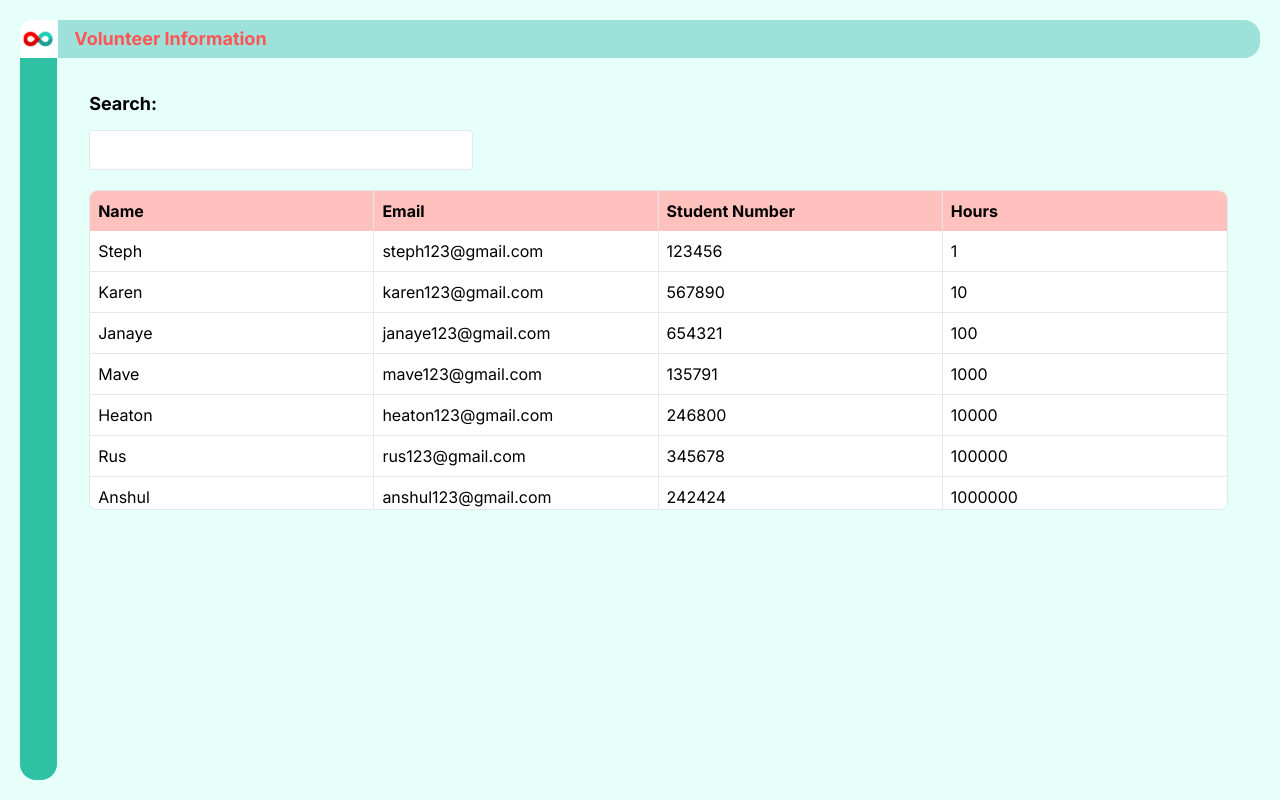
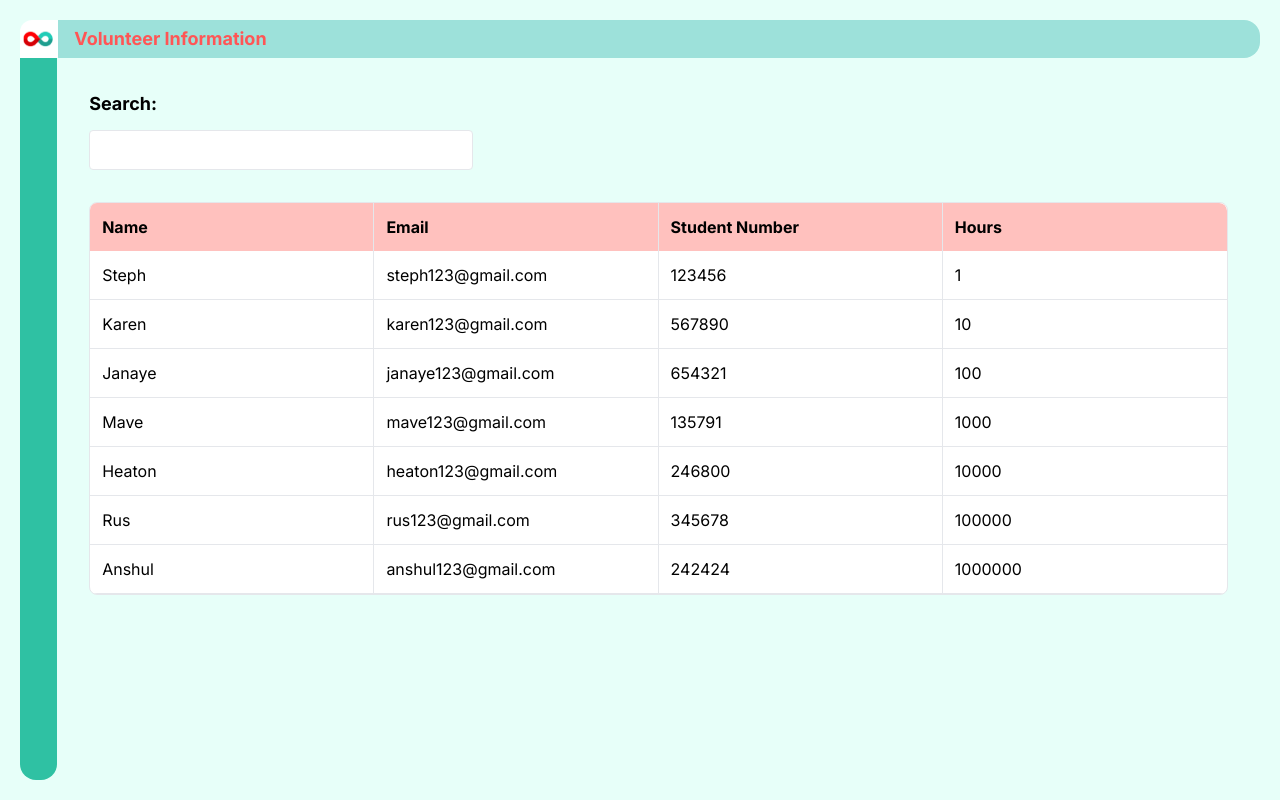
Before and after one commit to ubccsss/Blood-For-Life-Management-Frontend, a Next.js app: page /volunteer-info in a window 1280 px wide. Built offline with nearby package versions, Linux system fonts and the light colour scheme.

Commit message:
fix: height of volunteer grid

```diff
--- a/app/volunteer-info/ViewVolunteers.tsx
+++ b/app/volunteer-info/ViewVolunteers.tsx
@@ -13,19 +13,19 @@ interface ViewVolunteersProps  {
 
 const ViewVolunteers: React.FC<ViewVolunteersProps> = ({ data }) => {
     return (
-        <div className="max-h-[40vh] grid grid-cols-4 border bg-white rounded-lg overflow-auto text-base">
+        <div className="max-h-[65vh] grid grid-cols-4 border bg-white rounded-lg overflow-auto text-base">
 
-            <div className="bg-[#FFC1BE] p-2 font-bold border-r sticky top-0">Name</div>
-            <div className="bg-[#FFC1BE] p-2 font-bold border-r sticky top-0">Email</div>
-            <div className="bg-[#FFC1BE] p-2 font-bold border-r sticky top-0">Student Number</div>
-            <div className="bg-[#FFC1BE] rounded-tr-lg p-2 font-bold sticky top-0">Hours</div>
+            <div className="bg-[#FFC1BE] p-3 font-bold border-r sticky top-0 grid items-center">Name</div>
+            <div className="bg-[#FFC1BE] p-3 font-bold border-r sticky top-0 grid items-center">Email</div>
+            <div className="bg-[#FFC1BE] p-3 font-bold border-r sticky top-0 grid items-center">Student Number</div>
+            <div className="bg-[#FFC1BE] rounded-tr-lg p-3 font-bold sticky top-0 grid items-center">Hours</div>
 
             {data.map((item) =>
             <React.Fragment>
-                <div className="p-2 border-r border-b">{item.name}</div>
-                <div className="p-2 border-r border-b">{item.email}</div>
-                <div className="p-2 border-r border-b">{item.studentNumber}</div>
-                <div className="p-2 border-b">{item.hours}</div>
+                <div className="p-3 border-r border-b grid items-center">{item.name}</div>
+                <div className="p-3 border-r border-b grid items-center">{item.email}</div>
+                <div className="p-3 border-r border-b grid items-center">{item.studentNumber}</div>
+                <div className="p-3 border-b grid items-center">{item.hours}</div>
             </React.Fragment>
             )}
 
--- a/app/volunteer-info/page.tsx
+++ b/app/volunteer-info/page.tsx
@@ -13,7 +13,7 @@ export default function VolunteerInfo() {
 
     return (
         <div className="h-full w-full flex flex-col">
-            <div className="flex flex-col mb-5">
+            <div className="flex flex-col mb-8">
                 <div className="flex flex-row">
                     <h1 className="font-bold text-lg mb-3">Search:</h1>
                 </div>
```
